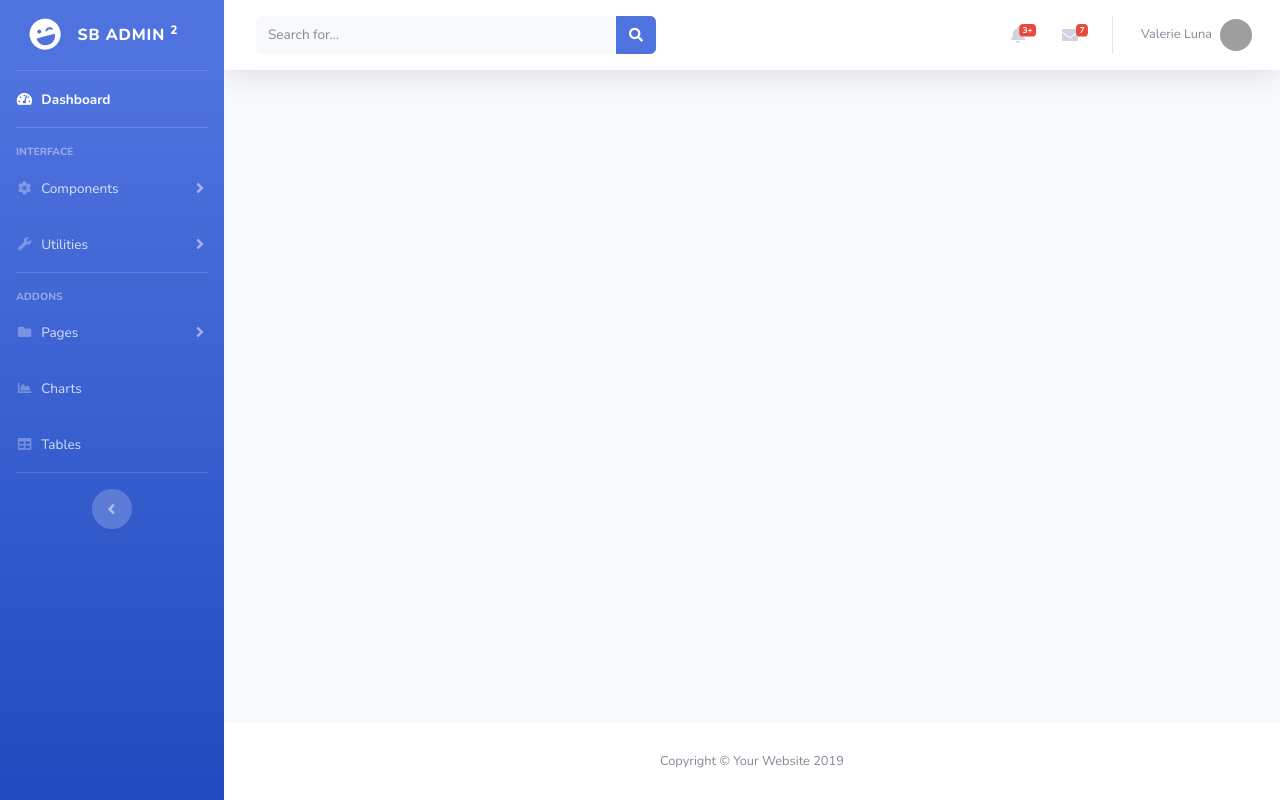
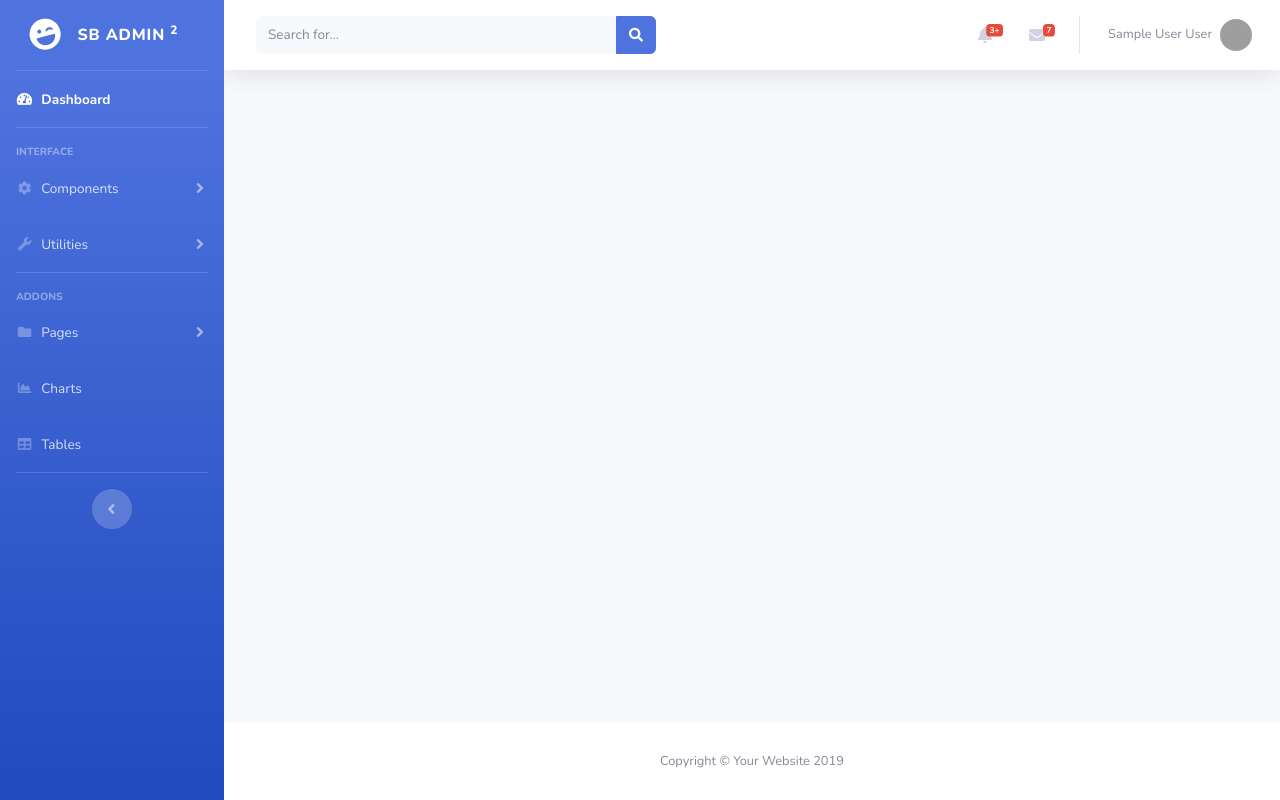
Before and after one commit to davidxoma/davidxoma_lms, a PHP site: page /do.php in a window 1280 px wide. Run offline with PHP 8.4, Linux system fonts and the light colour scheme; the visitor is signed in with stand-in values (Sample User, id 1); tables that the repository leaves empty or names only in its code hold one stand-in row (values such as "Sample post"); grey boxes are pictures that could not be loaded.

Commit message:
added some getting name/info functions

```diff
--- a/do.php
+++ b/do.php
@@ -14,6 +14,7 @@
 
 
     <?php
+
       include("parts/leftnav.php");
     ?>
 
--- a/functions/class/AllUserClass.php
+++ b/functions/class/AllUserClass.php
@@ -16,6 +16,11 @@
                 $do_query = $conn->query($s_query);
                     if( $do_query->num_rows > 0 && $do_query->num_rows < 2 ){
                         echo "Logged Successfullly as Student";
+                        $user_array = mysqli_fetch_assoc($do_query);
+                        $user_id = $user_array["student_id"];
+                        $_SESSION['logged_user'] = $mail;
+                        $_SESSION['logged_user_status'] = "student";
+                        $_SESSION['logged_user_id'] = $user_id;
                         header("location: ../do.php?login=success&status=student");
                         return true;
                     }else{
--- /dev/null
+++ b/functions/class/User_class.php
@@ -0,0 +1,23 @@
+<?php
+    class USER
+    {
+        public $user_id;
+        public function __construct()
+        {
+            $this->user_id = $_SESSION["logged_user_id"];
+        }
+        public function fullname(){
+            include("functions/DB/DB.php");
+            if( $_SESSION["logged_user_status"] == "student" ){
+                $s_query = "SELECT student_name, student_lastname FROM students_table WHERE student_id = $this->user_id ";
+                $do_query = mysqli_fetch_assoc($conn->query($s_query));
+                return $do_query["student_name"] . ' ' . $do_query["student_lastname"];
+
+            }elseif($_SESSION["logged_user_status"] == "teacher"){
+                $s_query = "SELECT teacher_name, teacher_lastname FROM teachers_table WHERE teacher_id = $this->user_id ";
+                $do_query = mysqli_fetch_assoc($conn->query($s_query));
+                return $do_query["teacher_name"] . ' ' . $do_query["teacher_lastname"];
+            }
+        }
+    }
+?>
--- a/parts/footer.php
+++ b/parts/footer.php
@@ -47,11 +47,11 @@
   <script src="scripts/sb-admin-2.min.js"></script>
 
   <!-- Page level plugins -->
-  <script src="scripts/Chart.min.js"></script>
+  <!-- <script src="scripts/Chart.min.js"></script> -->
 
   <!-- Page level custom scripts -->
-  <script src="scripts/chart-area-demo.js"></script>
-  <script src="scripts/chart-pie-demo.js"></script>
+  <!-- <script src="scripts/chart-area-demo.js"></script>
+  <script src="scripts/chart-pie-demo.js"></script> -->
 
 </body>
 
--- a/parts/header.php
+++ b/parts/header.php
@@ -1,5 +1,10 @@
 <!DOCTYPE html>
 <html lang="en">
+<?php
+
+  include("functions/class/User_class.php");
+  $user = new USER;
+?>
 
 <head>
 
@@ -18,6 +23,7 @@
   <!-- Custom styles for this template-->
   <link href="css/sb-admin-2.min.css" rel="stylesheet">
 
+
 </head>
 
 <body id="page-top">
--- a/parts/topnav.php
+++ b/parts/topnav.php
@@ -150,7 +150,7 @@
             <!-- Nav Item - User Information -->
             <li class="nav-item dropdown no-arrow">
               <a class="nav-link dropdown-toggle" href="#" id="userDropdown" role="button" data-toggle="dropdown" aria-haspopup="true" aria-expanded="false">
-                <span class="mr-2 d-none d-lg-inline text-gray-600 small">Valerie Luna</span>
+                <span class="mr-2 d-none d-lg-inline text-gray-600 small"><?php echo $user->fullname();?></span>
                 <img class="img-profile rounded-circle" src="https://source.unsplash.com/QAB-WJcbgJk/60x60">
               </a>
               <!-- Dropdown - User Information -->
```
